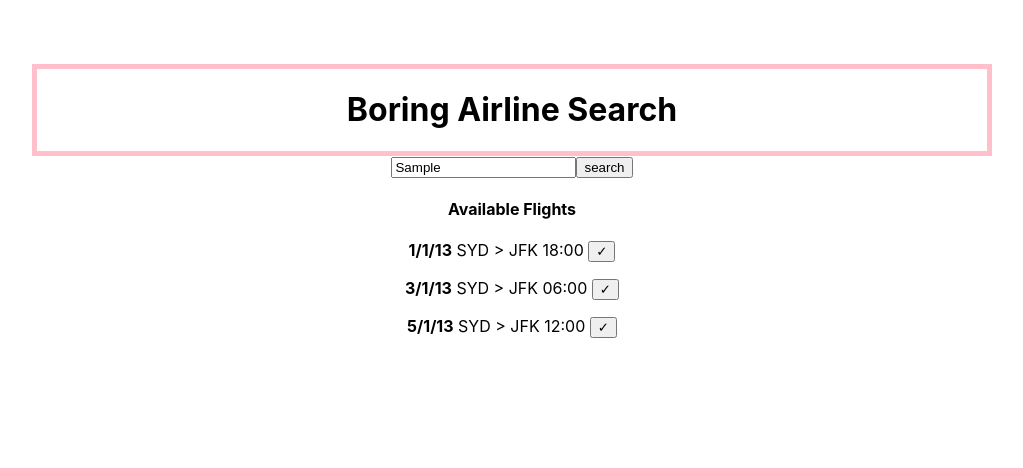
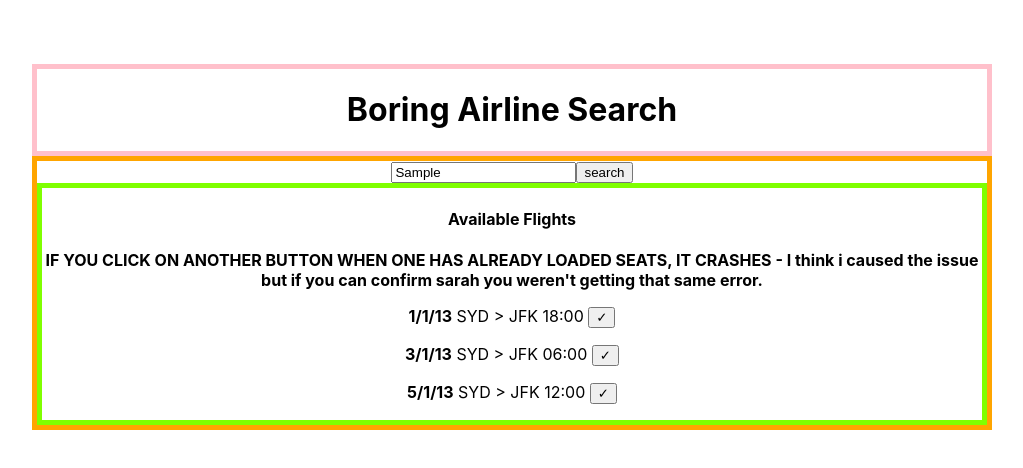
Before and after one commit to Justinmehmed/boring-airlines-client, a React (Create React App) app: page / in a window 1280 px wide. Both pictures are taken after typing "Sample" into the empty fields and a click on the input "search". Shown: the top 468 px of the page, without its empty margins (128-1151 px from the left). Built offline with nearby package versions, Linux system fonts and the light colour scheme.

Commit message:
Added component borders + messages for team to lookover

```diff
--- a/src/components/ListOfFlights.js
+++ b/src/components/ListOfFlights.js
@@ -13,26 +13,21 @@ constructor() {
 }
 
 _handleSubmit(event) {
+  this.setState({flightSelected: false})
   console.log('Yes ive been clicked')
   event.preventDefault();
   this.setState({flightSelected: true})
-  if(this.state.flightSelected === true) {
-    console.log('Now i am true')
-  } else {
-    console.log('i am nothing')
-  }
 }
-
-
 
   render() {
     return(
-      <div>
+      <div id="listOfFlightsComponent">
 
         <h4>Available Flights</h4>
 
         <form onSubmit={this._handleSubmit}>
           <div>
+          <strong>IF YOU CLICK ON ANOTHER BUTTON WHEN ONE HAS ALREADY LOADED SEATS, IT CRASHES - I think i caused the issue but if you can confirm sarah you weren't getting that same error.</strong>
             <p><strong>1/1/13</strong> SYD > JFK 18:00 <button onClick={this._handleSubmit}>✓</button></p>
           </div>
 
@@ -44,7 +39,7 @@ _handleSubmit(event) {
             <p><strong>5/1/13</strong> SYD > JFK 12:00 <button onClick={this._handleSubmit}>✓</button></p>
           </div>
         </form>
-        {this.state.flightSelected && <Airline />}
+        {this.state.flightSelected && <Airline /> }
       </div>
     )
   }
--- a/src/components/ToAndFrom.js
+++ b/src/components/ToAndFrom.js
@@ -21,7 +21,7 @@ constructor() {
   }
   render () {
     return (
-      <div>
+      <div id="searchComponent">
         <form onSubmit={this._handleSubmit} className="ToAndFromSubmit">
           <input type="search" placeholder="destination"/>
           <input type="submit" value="search"/>
--- a/src/index.css
+++ b/src/index.css
@@ -19,9 +19,24 @@ ul {
   list-style-type: none;
 }
 
+/*=========================== COMPONENT BORDERS =================================*/
 #border-outline {
   border: 5px solid red;
 }
+
+#searchComponent {
+  border:  5px solid orange;
+}
+
+#listOfFlightsComponent {
+  border: 5px solid Chartreuse;
+}
+
+#header {
+  border: 5px solid pink;
+}
+
+/*=========================== COMPONENT BORDERS =================================*/
 
 #ToAndFromContainer {
   max-width: 150px;
@@ -36,9 +51,6 @@ ul {
   margin-bottom: 0.5em;
 }
 
-#header {
-  border: 5px solid pink;
-}
 
 #footer {
   position: absolute;
```
